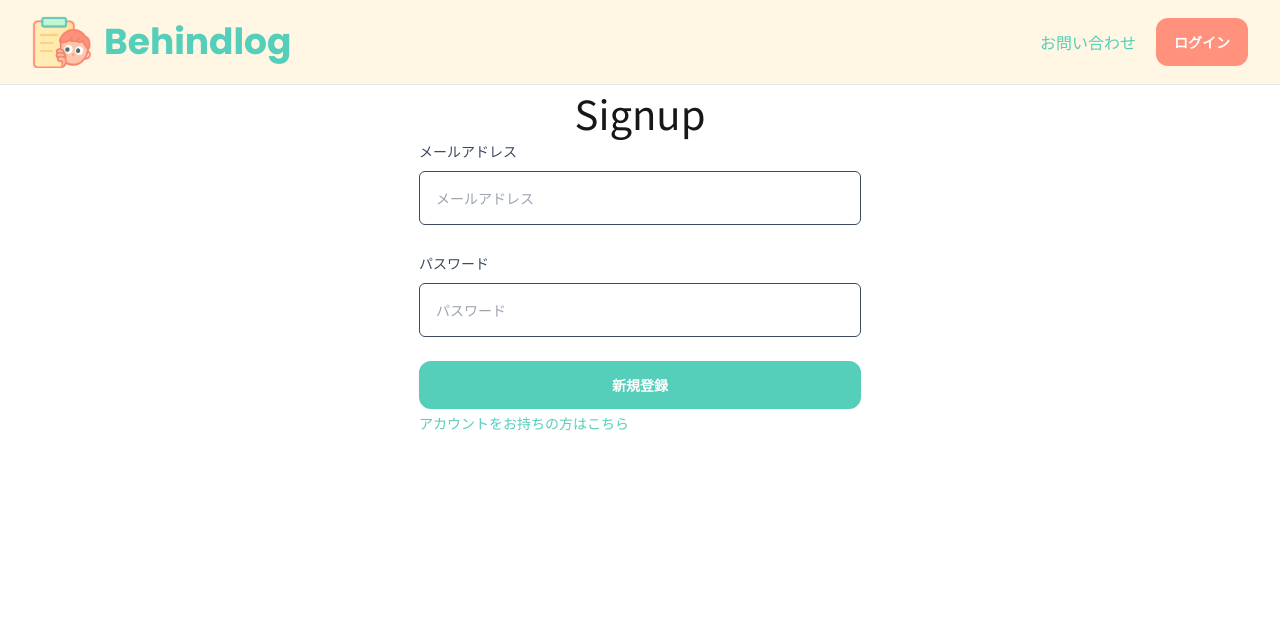
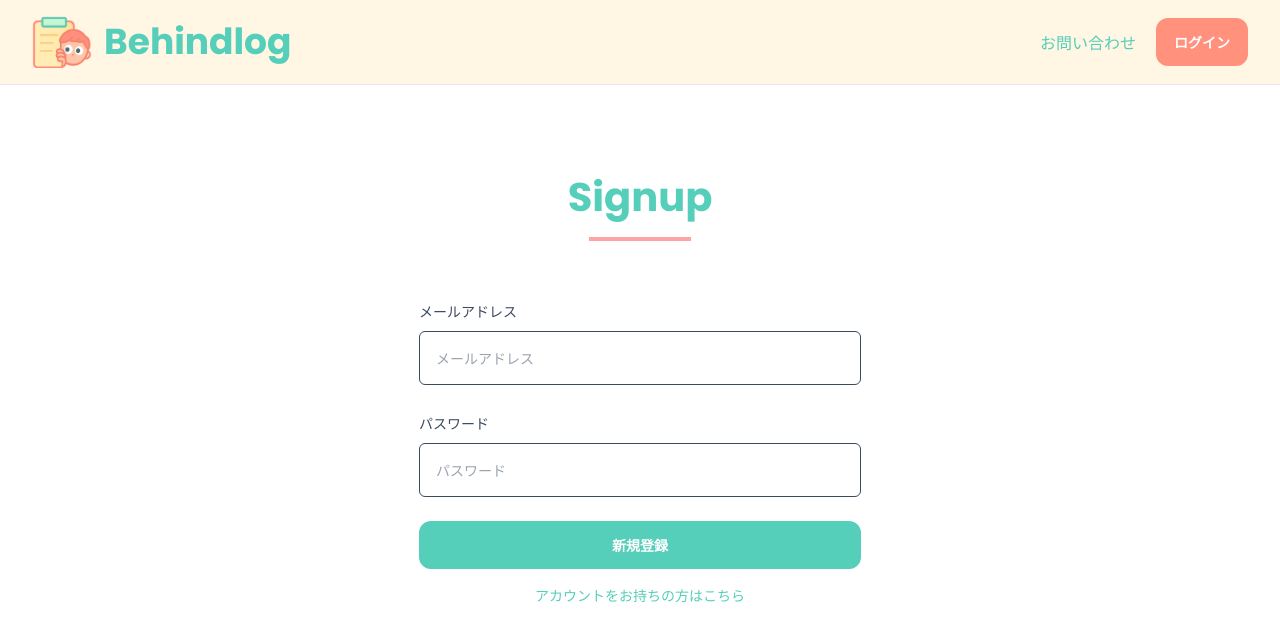
Before and after one commit to hinaokazaki/behindlog, a Next.js app: page /signup in a window 1280 px wide. Shown: the top 642 px of the page. Built offline with nearby package versions, Linux system fonts and the light colour scheme; no server answers.

Commit message:
feat: add SectionTitle component to Signup/Login pages

```diff
--- /dev/null
+++ b/src/app/_components/SectionTitle.tsx
@@ -0,0 +1,19 @@
+"use client";
+import React from "react";
+
+type Props = {
+  title: string;
+};
+
+const SectionTitle: React.FC<Props> = ({ title }) => {
+  return (
+    <div className="mb-14 text-center">
+      <p className="inline-block font-en text-heading-1 font-bold text-primary">
+        {title}
+        <span className="mx-auto mt-4 block h-1 w-[70%] bg-red-300" />
+      </p>
+    </div>
+  );
+};
+
+export default SectionTitle;
--- a/src/app/login/page.tsx
+++ b/src/app/login/page.tsx
@@ -5,6 +5,7 @@ import { ButtonProps, FieldProps } from "../_types/type";
 import { z } from "zod";
 import { useRouter } from "next/navigation";
 import Link from "next/link";
+import SectionTitle from "../_components/SectionTitle";
 
 const fields: FieldProps[] = [
   {
@@ -56,8 +57,8 @@ export default function Login() {
   };
 
   return (
-    <div className="m-auto w-[450px] p-1">
-      <p className="text-center text-heading-1">Login</p>
+    <div className="m-auto my-[84px] w-[450px] p-1">
+      <SectionTitle title="Login" />
       <Form
         fields={fields}
         buttons={buttons}
@@ -67,7 +68,7 @@ export default function Login() {
       />
       <Link
         href="/signup"
-        className="mt-3 text-center text-form-text text-primary hover:underline"
+        className="mt-3 block text-center text-form-text text-primary hover:underline"
       >
         アカウントをお持ちでない方はこちら
       </Link>
--- a/src/app/signup/page.tsx
+++ b/src/app/signup/page.tsx
@@ -4,6 +4,7 @@ import { supabase } from "@/utils/supabase";
 import { ButtonProps, FieldProps } from "../_types/type";
 import { z } from "zod";
 import Link from "next/link";
+import SectionTitle from "../_components/SectionTitle";
 
 const fields: FieldProps[] = [
   {
@@ -54,8 +55,8 @@ export default function Signup() {
   };
 
   return (
-    <div className="m-auto w-[450px] p-1">
-      <p className="text-center text-heading-1">Signup</p>
+    <div className="m-auto my-[84px] w-[450px] p-1">
+      <SectionTitle title="Signup" />
       <Form
         fields={fields}
         buttons={buttons}
@@ -65,7 +66,7 @@ export default function Signup() {
       />
       <Link
         href="/login"
-        className="mt-3 text-center text-form-text text-primary hover:underline"
+        className="mt-3 block text-center text-form-text text-primary hover:underline"
       >
         アカウントをお持ちの方はこちら
       </Link>
```
